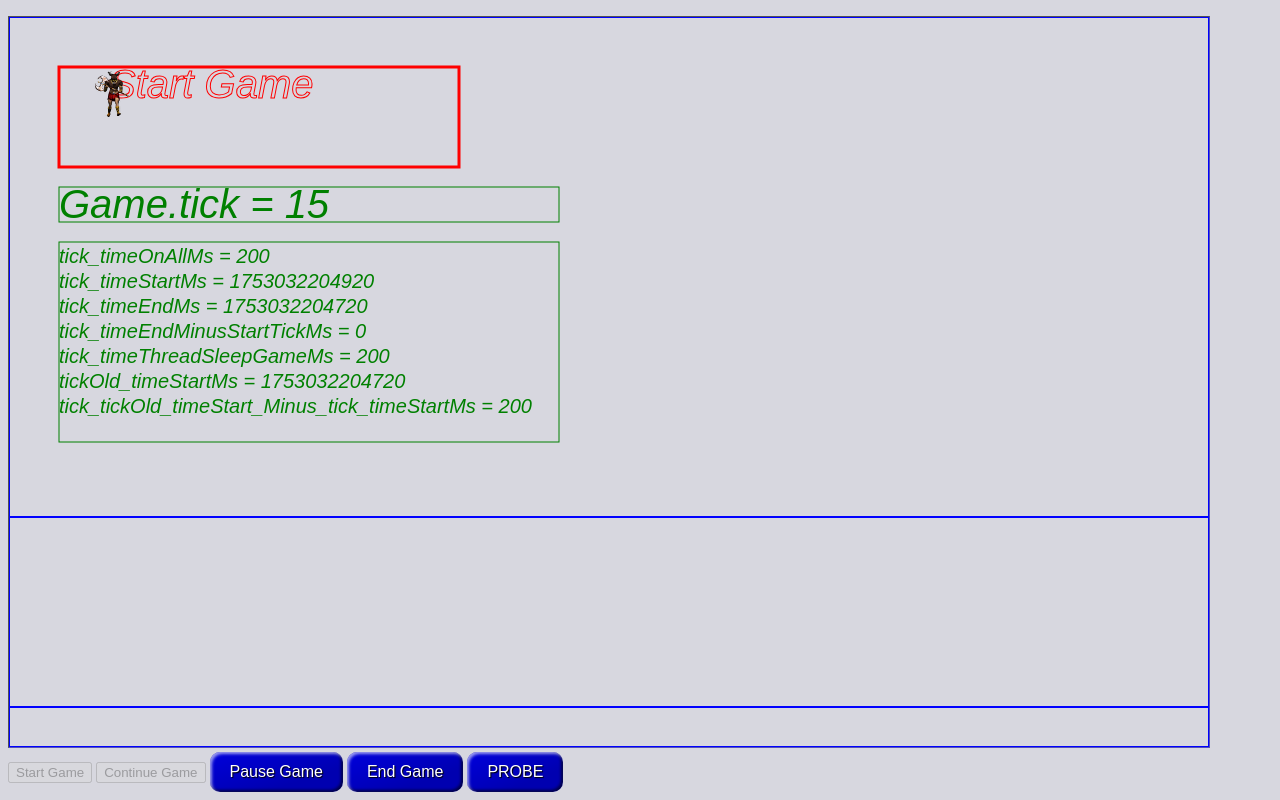
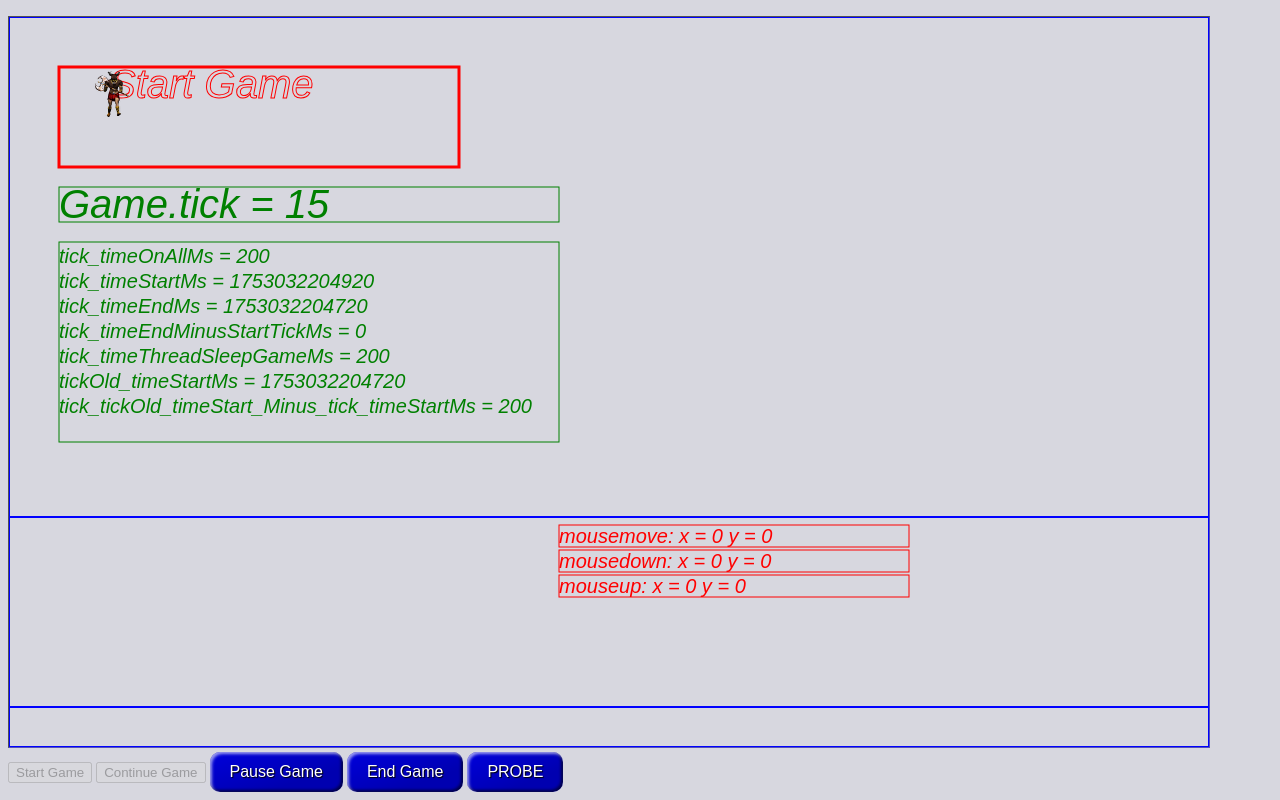
Before and after one commit to LongWayA/double_shadow, a plain HTML site: page index.html in a window 1280 px wide. Both pictures are taken after a click on the button "Start Game". Shown: the part 120-920 px from the top of the page. Drawn offline with Linux system fonts and the light colour scheme.

Commit message:
20.07m.2025_2

```diff
--- a/2_js/drow_mouse.js
+++ b/2_js/drow_mouse.js
@@ -14,13 +14,14 @@
 
 class DrowMouse_C {
     html5Canvas_R = null;
-    html5CanvasMouse_R = new Html5CanvasMouse_C();
+    html5CanvasMouse_R = null;
+
     static NAME = "DrowMouse_C";
     constructor() {
     }
-    iniM(html5Canvas_R, html5CanvasMouse_R) {
-        this.html5Canvas_R = html5Canvas_R;
-        this.html5CanvasMouse_R.iniM(html5Canvas_R.idCanvas);
+    iniM(html5Canvas, html5CanvasMouse) {
+        this.html5Canvas_R = html5Canvas;
+        this.html5CanvasMouse_R = html5CanvasMouse;
     }
     drow() {
         let X0 = 550;
--- a/2_js/game2d.js
+++ b/2_js/game2d.js
@@ -19,6 +19,8 @@ class Game2d_C {
     frames_O = new Frames_C();
     html5CanvasMouse_O = new Html5CanvasMouse_C();
     drawTimerNumber_O = new DrawTimerNumber_C();
+    html5CanvasMouse_O = new Html5CanvasMouse_C();
+    drowMouse_O = new DrowMouse_C();
 
     x = 50;
     y = 50;
@@ -43,7 +45,8 @@ class Game2d_C {
         this.frames_O.iniM(this.html5Canvas_O);
         this.html5CanvasMouse_O.iniM(this.html5Canvas_O.idCanvas);
         this.drawTimerNumber_O.iniM(timer, this.html5Canvas_O);
-
+        this.html5CanvasMouse_O.iniM(this.html5Canvas_O.idCanvas);
+        this.drowMouse_O.iniM(this.html5Canvas_O,this.html5CanvasMouse_O);
 
     }
 
@@ -73,7 +76,7 @@ class Game2d_C {
 
         this.drawTimerNumber_O.drawTimerTick(50, 230);
         this.drawTimerNumber_O.drawNumberTick(50, 170, this.countTick)
-
+        this.drowMouse_O.drow();
     }
     tickContinueGame() {
         console.log('Game_C->tickContinueGame');
--- a/index.html
+++ b/index.html
@@ -21,7 +21,7 @@
 
     <!-- дата в виде  The dateTime is specified in the following form "YYYY-MM-DDThh:mm:ss"
         where: YYYY indicates the year. MM indicates the month. DD indicates the day.-->
-    <h4 class="w"> Last update <time datetime="2025-07-19">19.07m.25</time> </h4>
+    <h4 class="w"> Last update <time datetime="2025-07-20">20.07m.25</time> </h4>
 
     <!--The game canvas-1600-800 -->
     <canvas id='game-canvas' width='1200' height='730'>
@@ -58,6 +58,7 @@
 
     <script src='./2_js/frames.js'></script>
     <script src='./2_js/drow_timer_number.js'></script>
+    <script src='./2_js/drow_mouse.js'></script>
     <script src='./2_js/game2d.js'></script>
      <!-- 1_index -->
     <script src='./2_js/1_index/index.js'></script>
```
